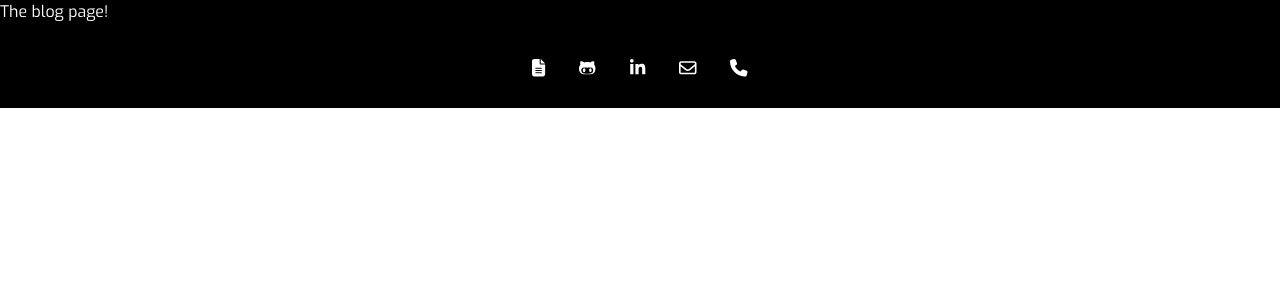
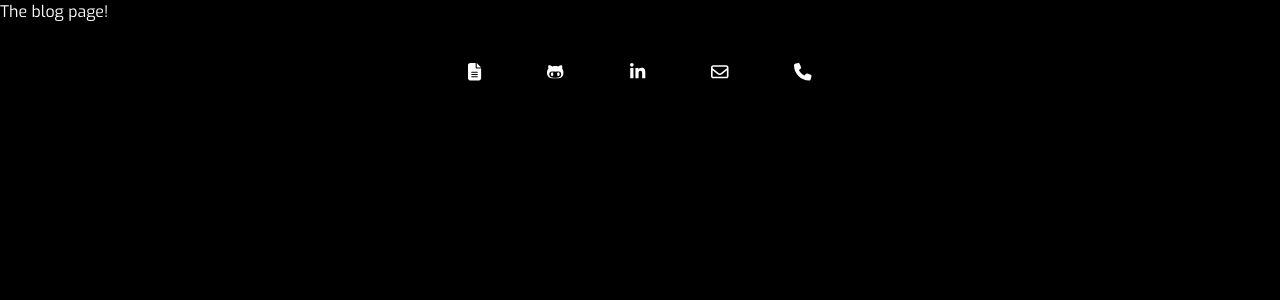
Before and after one commit to winston-edwin-chiong/personal-website, a Next.js app: page /blog in a window 1280 px wide. Shown: the top 300 px of the page. Built offline with nearby package versions, Linux system fonts and the light colour scheme.

Commit message:
Added icons, changed styles

```diff
--- a/src/app/about/page.js
+++ b/src/app/about/page.js
@@ -20,7 +20,7 @@ export default function About() {
   <div className="flex flex-col min-h-screen">
     <main className="grid grid-cols-2 gap-4 flex-grow">
       <div className=''>
-        <img src='/images/ProfilePicture.JPEG' alt="Winston" className='h-auto max-w-full'></img>
+        <img src='/images/ProfilePicture.JPEG' alt="Winston" className='h-96 w-auto'></img>
       </div>
       <div className='text-center'>
         <h1>About Me</h1>
--- a/src/app/components/Footer.js
+++ b/src/app/components/Footer.js
@@ -3,11 +3,12 @@ import { FontAwesomeIcon } from '@fortawesome/react-fontawesome';
 import { faGithubAlt, faLinkedinIn } from '@fortawesome/free-brands-svg-icons';
 import { faEnvelope } from '@fortawesome/free-regular-svg-icons';
 import { faPhone, faFileLines } from '@fortawesome/free-solid-svg-icons';
+import Link from 'next/link';
 import { React } from 'react';
 
 export default function Footer() {
     return (
-        <div className='flex space-x-4 justify-center pt-5 pb-4 px-3 children:py-1 children:px-2'>
+        <div className='flex space-x-4 justify-center pt-5 pb-4 px-3'>
           <Icon icon={faFileLines} link={"https://www.drive.google.com"}/>
           <Icon icon={faGithubAlt} link={"https://github.com/winston-edwin-chiong"}/>
           <Icon icon={faLinkedinIn} link={"https://www.linkedin.com/in/winstonechiong/"}/>
@@ -19,8 +20,10 @@ export default function Footer() {
 
 function Icon({icon, link}) {
   return (
-    <button className='btn btn-primary' href={link} target='_blank'>
-      <FontAwesomeIcon icon={icon} size='lg'/>
-    </button>
+    <Link href={link} target='_blank' className='py-1 px-1 sm:py-1 sm:px-2'>
+      <button className='btn btn-primary hover:bg-slate-100/[.1] transition ease-in-out hover:-translate-y-1 hover:scale-110 duration-300'>
+        <FontAwesomeIcon icon={icon} size='lg'/>
+      </button>
+    </Link>
   )
 }
--- a/src/app/page.js
+++ b/src/app/page.js
@@ -15,13 +15,13 @@ export default function Home() {
       </div>
       <div className='flex flex-col items-center mt-6 sm:flex-row sm:space-x-8 children:pb-6'>
         <Link href={"/about"}>
-          <button className='btn btn-primary tracking-widest'>About</button>
+          <button className='btn btn-primary tracking-widest hover:bg-slate-100/[.1] transition ease-in-out hover:-translate-y-1 hover:scale-110 duration-300'>About</button>
         </Link>
         <Link href={"/experience"}>
-          <button className='btn btn-primary tracking-widest'>Experience</button>
+          <button className='btn btn-primary tracking-widest hover:bg-slate-100/[.1] transition ease-in-out hover:-translate-y-1 hover:scale-110 duration-300'>Experience</button>
         </Link>
         <Link href={"/blog"}>
-          <button className='btn btn-primary tracking-widest'>Blog</button>
+          <button className='btn btn-primary tracking-widest hover:bg-slate-100/[.1] transition ease-in-out hover:-translate-y-1 hover:scale-110 duration-300'>Blog</button>
         </Link>
         </div>
     </main>
--- a/tailwind.config.js
+++ b/tailwind.config.js
@@ -22,12 +22,7 @@ module.exports = {
       {
         mytheme: {
           "primary": "#000000",
-          "primary-focus": "#H6h6h6",
           "primary-content": "#FFFFFF",
-          "secondary": "#f6d860",
-          "accent": "#37cdbe",
-          "neutral": "#3d4451",
-          "base-100": "#ffffff",
         },
       },
     ],
```
